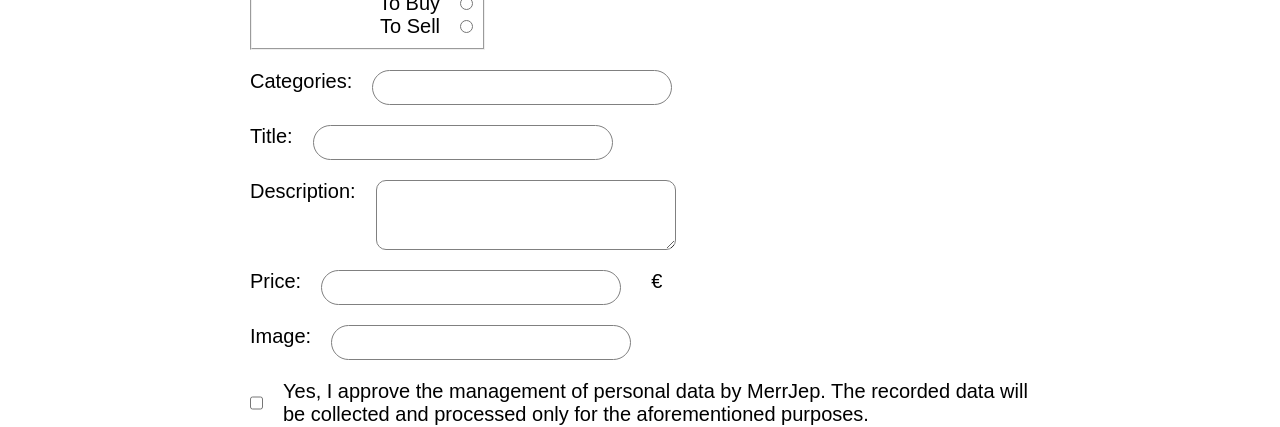
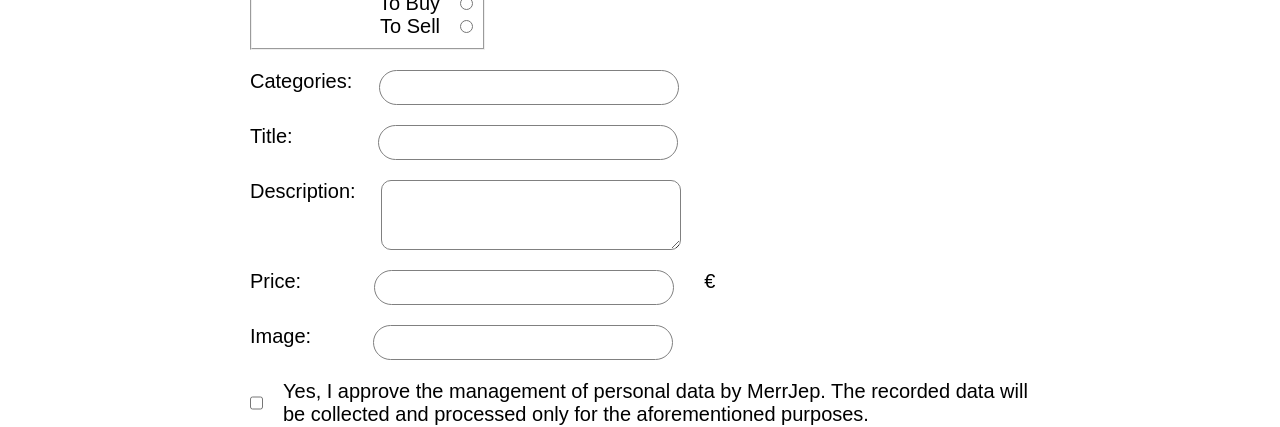
Before and after one commit to gentrituka1/hoxton-node-project-frontend, a React (Vite) app: page /createPost in a window 1280 px wide. Shown: the part 283-710 px from the top of the page. Built offline with nearby package versions, Linux system fonts and the light colour scheme; no server answers.

Commit message:
posts page updated

```diff
--- a/src/components/Header2.tsx
+++ b/src/components/Header2.tsx
@@ -29,9 +29,8 @@ export default function Header2({ setPosts }: Props) {
         <BsFillBookmarkFill className="bookmark" />
       </Link>
 
-      <form onSubmit={(event) => handleSubmit(event)} className="search-form">
+      <form onChange={(event) => handleSubmit(event)} className="search-form">
         <input type="text" placeholder="Search for posts..." name="search" />
-        <button type="submit">Search</button>
       </form>
 
       <div className="header-2-pages">
--- a/src/components/ItemRow.tsx
+++ b/src/components/ItemRow.tsx
@@ -1,16 +1,15 @@
-import React, { useState } from 'react'
-import { BsBookmark, BsFillBookmarkFill } from 'react-icons/bs';
-import { Link } from 'react-router-dom';
-import { Post } from '../App';
-import {TiDelete} from 'react-icons/ti';
+import React, { useState } from "react";
+import { BsBookmark, BsFillBookmarkFill } from "react-icons/bs";
+import { Link } from "react-router-dom";
+import { Post } from "../App";
+import { TiDelete } from "react-icons/ti";
 
 type Props = {
-    post: Post
-    setPosts: (posts: Post[]) => void
-}
+  post: Post;
+  setPosts: (posts: Post[]) => void;
+};
 
-export default function ItemRow( { post, setPosts}: Props) {
-
+export default function ItemRow({ post, setPosts }: Props) {
   return (
     <div className="single-post">
       <div key={post.id}>
@@ -30,6 +29,23 @@ export default function ItemRow( { post, setPosts}: Props) {
                 </h3>
               </div>
             ))}
+            {post.toSell ? (
+              <>
+                <h3>
+                  <b>
+                    <u>Item to sell</u>
+                  </b>
+                </h3>
+              </>
+            ) : (
+              <>
+                <h3>
+                  <b>
+                    <u>Item to buy</u>
+                  </b>
+                </h3>
+              </>
+            )}
             <Link to={`/posts/${post.id}`}>
               <button className="details-button">More details...</button>
             </Link>
@@ -44,29 +60,36 @@ export default function ItemRow( { post, setPosts}: Props) {
                 body: JSON.stringify({
                   saved: !post.saved,
                 }),
-                    })
-                      .then(() => {
+              }).then(() => {
                 return fetch(`http://localhost:4000/posts`)
                   .then((resp) => resp.json())
                   .then((postsFromServer) => setPosts(postsFromServer));
-                      })
-
+              });
             }}
             className="saved-button"
           >
-                  {post.saved ? <BsFillBookmarkFill className="saved-btn"/> : <BsBookmark />}
+            {post.saved ? (
+              <BsFillBookmarkFill className="saved-btn" />
+            ) : (
+              <BsBookmark />
+            )}
           </button>
-                <button onClick={() => {
+          <button
+            onClick={() => {
               return fetch(`http://localhost:4000/posts/${post.id}`, {
-                    method: "DELETE"
+                method: "DELETE",
               }).then(() => {
                 return fetch(`http://localhost:4000/posts`)
                   .then((resp) => resp.json())
-                    .then(postsFromServer => setPosts(postsFromServer))
-                  })
-                }} className='delete-button'><TiDelete className='delete-btn'/></button>
+                  .then((postsFromServer) => setPosts(postsFromServer));
+              });
+            }}
+            className="delete-button"
+          >
+            <TiDelete className="delete-btn" />
+          </button>
         </div>
       </div>
     </div>
-  )
+  );
 }
--- a/src/pages/createPost.css
+++ b/src/pages/createPost.css
@@ -56,13 +56,41 @@
     transform: translateY(3px);
 }
 
-.create-post-input{
+.create-post-input1{
     width: 300px;
     height: 35px;
     border-radius: 20px;
     border: thin solid gray;
     margin-right: 10px;
     padding: 10px;
+    margin-left: 7px;
+}
+.create-post-input2{
+    width: 300px;
+    height: 35px;
+    border-radius: 20px;
+    border: thin solid gray;
+    margin-right: 10px;
+    padding: 10px;
+    margin-left: 65px;
+}
+.create-post-input3{
+    width: 300px;
+    height: 35px;
+    border-radius: 20px;
+    border: thin solid gray;
+    margin-right: 10px;
+    padding: 10px;
+    margin-left: 53px;
+}
+.create-post-input4{
+    width: 300px;
+    height: 35px;
+    border-radius: 20px;
+    border: thin solid gray;
+    margin-right: 10px;
+    padding: 10px;
+    margin-left: 42px;
 }
 
 .create-post-textarea{
@@ -72,4 +100,5 @@
     border: thin solid gray;
     margin-right: 10px;
     padding: 10px;
+    margin-left: 5px;
 }
--- a/src/pages/createPost.tsx
+++ b/src/pages/createPost.tsx
@@ -82,14 +82,14 @@ export default function createPost({ currentUser, setPosts }: Props) {
           </fieldset>
           <label>
             <p className="create-a-post-label">Categories:</p>{" "}
-            <input type="text" name="tags" className="create-post-input" />
+            <input type="text" name="tags" className="create-post-input1" />
           </label>
           <label>
             <p className="create-a-post-label">Title:</p>
             <input
               name="title"
               type="text"
-              className="create-post-input"
+              className="create-post-input2"
               required
             />
           </label>
@@ -102,14 +102,14 @@ export default function createPost({ currentUser, setPosts }: Props) {
             <input
               name="price"
               type="number"
-              className="create-post-input"
+              className="create-post-input3"
               required
             />
             <p className="create-a-post-label">€</p>
           </label>
           <label>
             <p className="create-a-post-label">Image:</p>
-            <input name="image" type="url" className="create-post-input" />
+            <input name="image" type="url" className="create-post-input4" />
           </label>
           <label>
             <input type="checkbox" required />
```
Lines whose indentation alone changed are shown as unchanged.
